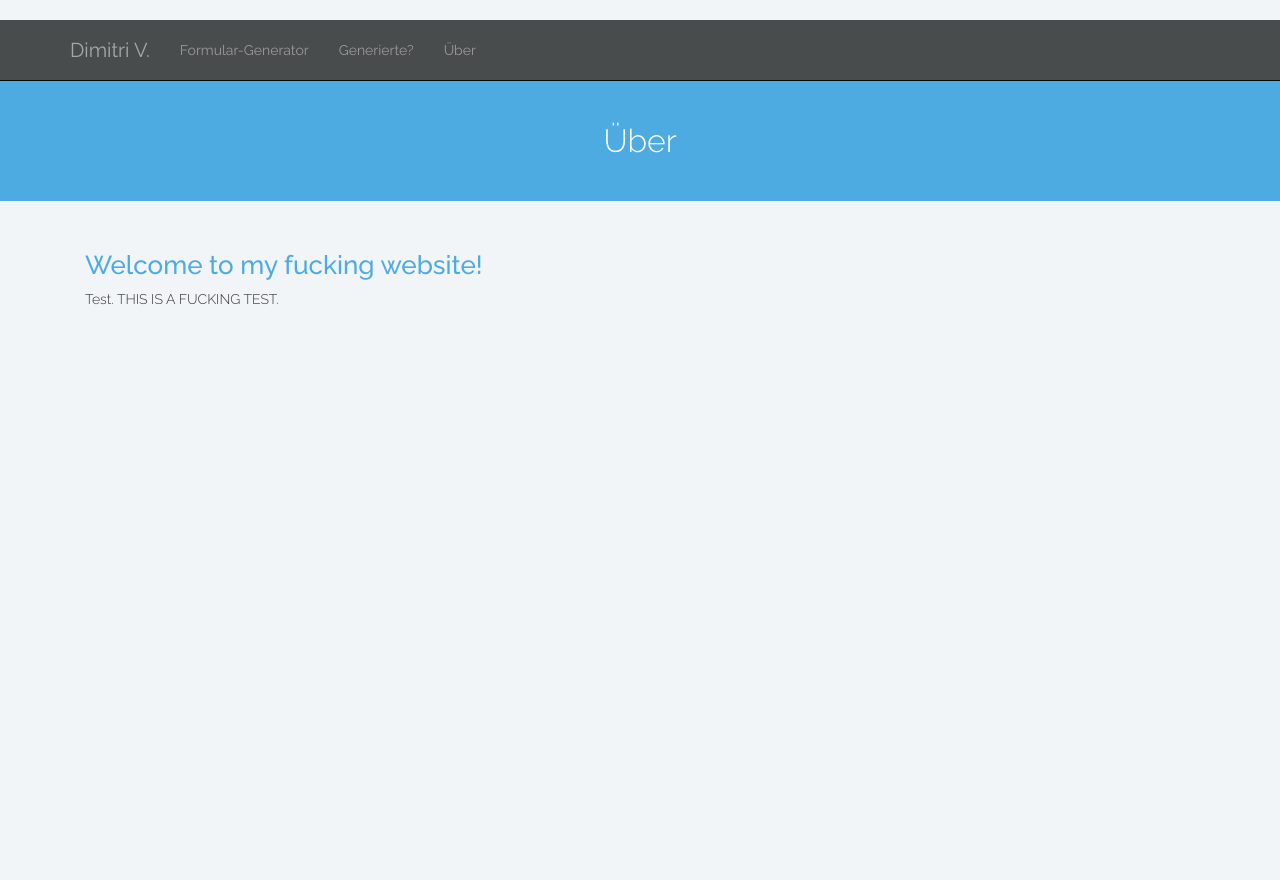
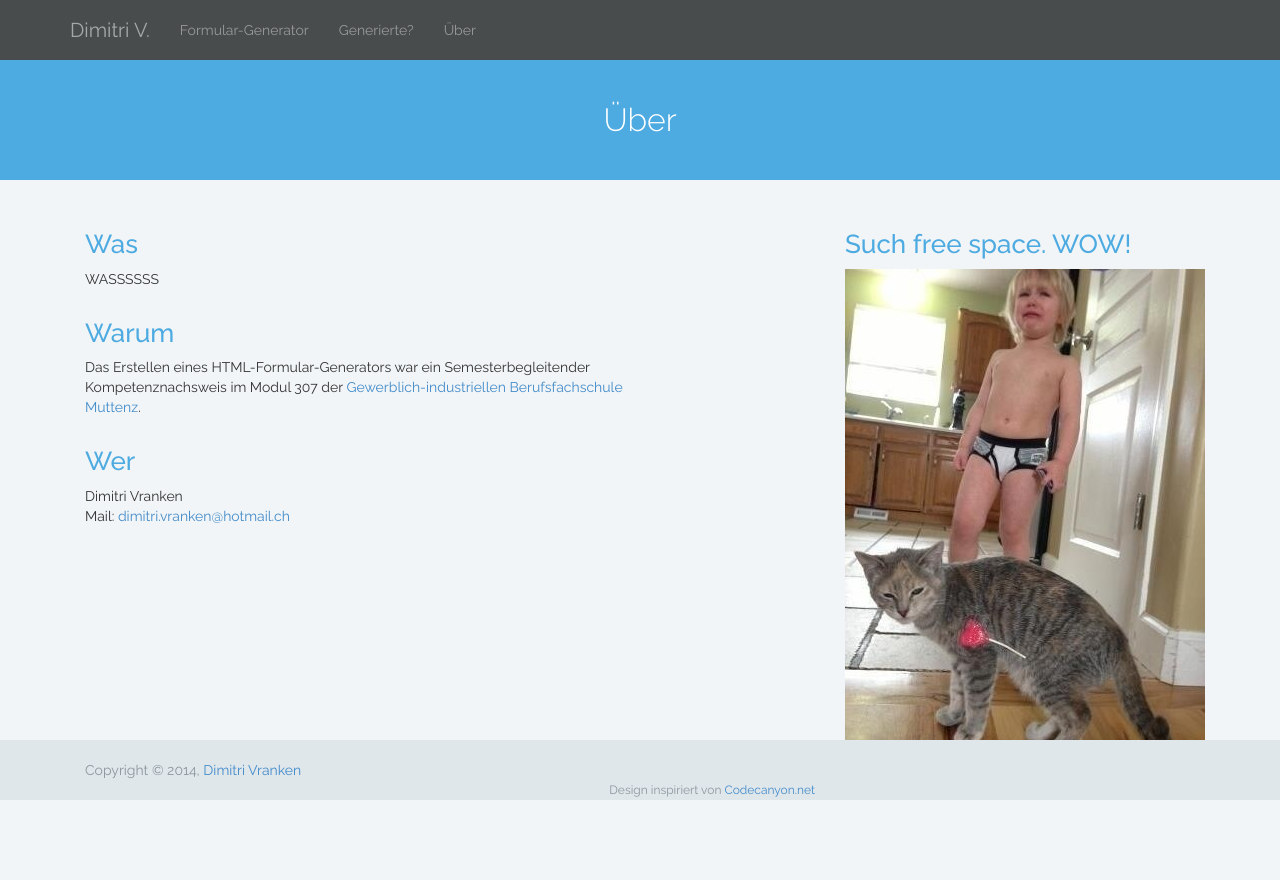
Before and after one commit to drasive/mysql-to-webform, a PHP site: page /about.php in a window 1280 px wide. Before the commit the page ends 305 px from the top, so only its background shows below. Run offline with PHP 8.4, Linux system fonts and the light colour scheme.

Commit message:
Extended the interface
git-tfs-id: [https://dimitri-vranken.visualstudio.com/DefaultCollection]$/Formulargenerator;C489

```diff
--- a/Formulargenerator/about.php
+++ b/Formulargenerator/about.php
@@ -13,24 +13,48 @@
 <body>
     <?php require('navigation.inc.html'); ?>
 
-    <!-- --------------- Content -->
-    <div class="titlebox text-center">
-        <h1>Über</h1>
-    </div>
-    <div class="container">
-        <div class="col-xs-4 col-sm-6 col-md-6 col-lg-6">
-            <h2>Welcome to my fucking website!</h2>
-            <p class="lead">
-                Test. THIS IS A FUCKING TEST.
-            </p>
+    <div class="content">
+        <div class="title-box text-center">
+            <h1>Über</h1>
         </div>
-        <div class="col-xs-4 col-sm-5 col-md-4 col-lg-4 pull-right">
-
+        <div class="container">
+            <article class="col-xs-12 col-sm-12 col-md-6 col-lg-6">
+                <section>
+                    <h2>Was</h2>
+                    <p>
+                        WASSSSSS
+                    </p>
+                </section>
+                <section>
+                    <h2>Warum</h2>
+                    <p>
+                        Das Erstellen eines HTML-Formular-Generators war ein Semesterbegleitender Kompetenznachsweis im Modul 307 der <a href="http://home.gibm.ch/">Gewerblich-industriellen Berufsfachschule Muttenz</a>.
+                    </p>
+                </section>
+                <section>
+                    <h2>Wer</h2>
+                    <p>
+                        Dimitri Vranken<br />
+                        Mail: <a href="mailto:dimitri.vranken@hotmail.ch">dimitri.vranken@hotmail.ch</a><br />
+                    </p>
+                </section>
+            </article>
+            <aside class="hidden-xs hidden-sm col-md-5 col-lg-4 pull-right">
+                <h2>Such free space. WOW!</h2>
+                <div class="image-box">
+                    <img src="media/images/kid_lolly_cat.jpg" alt="Ein Kleinkind, das seinen Lutscher an eine Katze geklebt hat und traurig über seinen Verlust ist. Die Katze sieht auch nicht glücklich aus." title="Ein Kleinkind, das seinen Lutscher an eine Katze geklebt hat und traurig über seinen Verlust ist. Die Katze sieht auch nicht glücklich aus." /><br />
+                    <p class="image-description">
+                        Bildquelle: <a href="http://i.imgur.com/maELdh4.jpg">Imgur.com</a><br />
+                    </p>
+                </div>
+            </aside>
         </div>
     </div>
 
+    <?php require('footer.inc.html'); ?>
+
     <!--
-        -------------------------------------------------- Scripts
+        ================================================== Scripts
     -->
     <script src="http://code.jquery.com/jquery.js"></script>
     <script src="scripts/js/bootstrap.min.js"></script>
--- a/Formulargenerator/footer.inc.html
+++ b/Formulargenerator/footer.inc.html
@@ -1,12 +1,12 @@
-<div class="footer">
+<footer>
     <div class="container">
-        <div class="col-xs-6 col-sm-6 col-md-6 col-lg-6">
-            Copyright © 2014, <a href="mailto:dimitri.vranken@hotmail.ch">Dimitri Vranken</a>
+        <div class="hidden-xs col-sm-6 col-md-4 col-lg-6">
+            Copyright © <time datetime="2014">2014</time>, <a href="mailto:dimitri.vranken@hotmail.ch">Dimitri Vranken</a>
         </div>
-        <div class="col-xs-6 col-sm-6 col-md-6 col-lg-6 pull-right">
+        <div class="col-xs-12 col-sm-6 col-md-6 col-lg-6 pull-right">
             <p class="foreign-credit">
-                Designinspiration von <a href="http://codecanyon.net/item/sleekkit-clean-simple-bootstrap-form/full_screen_preview/5458523">Codecanyon.net</a>
+                Design inspiriert von <a href="http://codecanyon.net/item/sleekkit-clean-simple-bootstrap-form/full_screen_preview/5458523">Codecanyon.net</a>
             </p>
         </div>
     </div>
-</div>
+</footer>
--- a/Formulargenerator/navigation.inc.html
+++ b/Formulargenerator/navigation.inc.html
@@ -1,4 +1,4 @@
-<div class="navbar navbar-inverse navbar-static-top">
+<header class="navbar navbar-inverse navbar-static-top">
     <div class="container">
         <div class="navbar-header">
             <button type="button" class="navbar-toggle" data-toggle="collapse" data-target=".navbar-collapse">
@@ -11,9 +11,9 @@
         <div class="collapse navbar-collapse">
             <ul class="nav navbar-nav">
                 <li><a id="nav_form_generator" href="form_generator.php">Formular-Generator</a></li>
-                <li><a id="nav_generated" >Generierte?</a></li>
+                <li><a id="nav_generated">Generierte?</a></li>
                 <li><a id="nav_about" href="about.php">Über</a></li>
             </ul>
         </div>
     </div>
-</div>
+</header>
--- a/Formulargenerator/style/css/style.css
+++ b/Formulargenerator/style/css/style.css
@@ -14,11 +14,18 @@ html, body {
     font-weight: normal;
     background: #f2f5f7;
     color: #333333;
+    height: 100%;
+}
+
+div.content {
+    min-height: 100%;
 }
 /*
-   -------------------------------------------------- Navigation
+   ================================================== Navigation
 */
 .navbar {
+    border: none;
+    margin-top: -20px;
     margin-bottom: 0px;
     color: #333;
     background: #484c4d;
@@ -57,14 +64,19 @@ html, body {
         transition: color 0.2s;
     }
 /*
-   -------------------------------------------------- Content
+   ================================================== Content
 */
+/* =============== Text */
 p.lead {
     font-size: 14px;
 }
-/* --------------- Input */
+
+section {
+    margin-bottom: 30px;
+}
+/* =============== Input */
 div.input-group {
-    margin-bottom: 20px;
+    padding-bottom: 20px;
     width: 100%;
 }
 
@@ -121,16 +133,46 @@ input {
     input.submit {
         float: right;
     }
+
+@media (max-width: 768px) {
+    input.submit {
+        width: 100%;
+    }
+}
+
+/* =============== Media */
+p.image-description {
+    margin-top: 5px;
+    font-size: 12px;
+}
 /*
-   -------------------------------------------------- Headers
+   ================================================== Headers
 */
-div.titlebox {
+div.title-box {
     background: #4eabe1;
     margin-bottom: 50px;
     padding-top: 12px;
     padding-bottom: 12px;
     height: 120px;
     width: 100%;
+}
+
+@media (max-width: 992px) {
+    div.title-box {
+        margin-bottom: 35px;
+        padding-top: 34px;
+        padding-bottom: 34px;
+        height: 100px;
+    }
+}
+
+@media (max-width: 768px) {
+    div.title-box {
+        margin-bottom: 20px;
+        padding-top: 20px;
+        padding-bottom: 20px;
+        height: 72px;
+    }
 }
 
 h1 {
@@ -149,19 +197,20 @@ h2 {
     font-weight: 500;
 }
 /*
-   -------------------------------------------------- Footer
+   ================================================== Footer
 */
-div.footer {
+footer {
+    position: relative;
     width: 100%;
     background: #e0e7eb;
     height: 60px;
-    margin-top: 30px;
+    margin-top: -140px;
     padding-top: 20px;
     padding-bottom: 20px;
 }
 
-    div.footer .container {
-        font-size: 16px;
+    footer .container {
+        font-size: 14px;
         line-height: 20px;
         color: #8b979e;
         font-weight: normal;
@@ -169,4 +218,14 @@ div.footer {
 
 p.foreign-credit {
     float: right;
+    font-size: 12px;
 }
+
+@media (max-width: 768px) {
+    p.foreign-credit {
+        float: none;
+        margin-left: auto;
+        margin-right: auto;
+        text-align: center;
+    }
+}
```
Also changed, not shown: other parts of Formulargenerator/style/css/style.css (+17 -11 lines), Formulargenerator/form_generator.php (+17 -13 lines), Formulargenerator/media/images/kid_lolly_cat.jpg (added), 1 other file.
